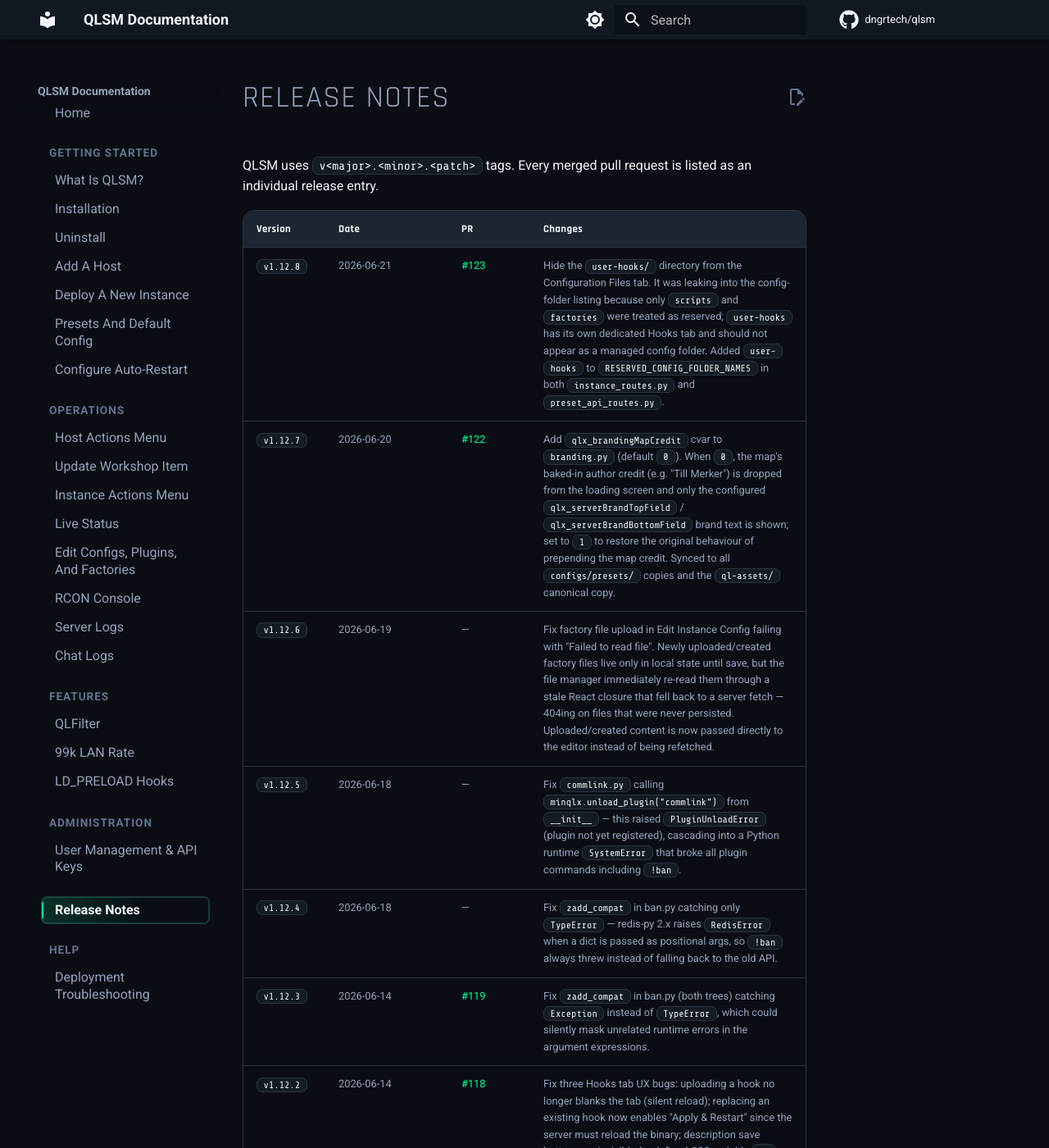
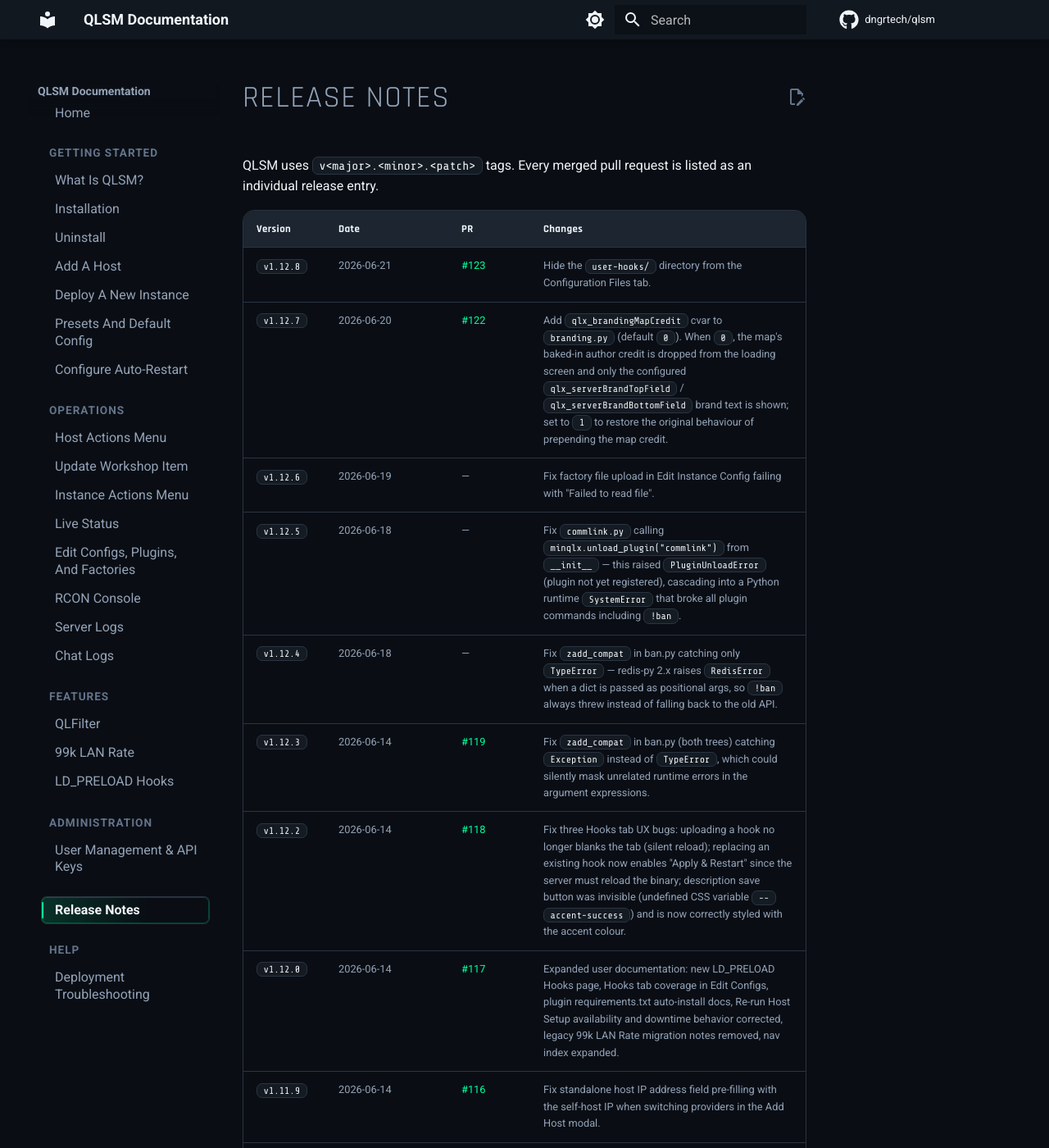
Before and after one commit to dngrtech/qlsm, an MkDocs documentation site: the page built from docs/user/releases.md, in a window 1280 px wide and 1400 px high. Shown: the whole window at 82% size. Built offline with MkDocs 1.6.1 and Material for MkDocs 9.7.7, drawn with Linux system fonts in a browser that asks for light colours; comment, search, counter and statistics services are not loaded.

Commit message:
Revise release notes for clarity and conciseness
Updated release notes to include concise summaries of changes for versions 1.12.8, 1.12.7, and 1.12.6.

```diff
--- a/docs/user/releases.md
+++ b/docs/user/releases.md
@@ -4,9 +4,9 @@
 
 | Version | Date | PR | Changes |
 | --- | --- | --- | --- |
-| `v1.12.8` | 2026-06-21 | [#123](https://github.com/dngrtech/qlsm/pull/123) | Hide the `user-hooks/` directory from the Configuration Files tab. It was leaking into the config-folder listing because only `scripts` and `factories` were treated as reserved; `user-hooks` has its own dedicated Hooks tab and should not appear as a managed config folder. Added `user-hooks` to `RESERVED_CONFIG_FOLDER_NAMES` in both `instance_routes.py` and `preset_api_routes.py`. |
-| `v1.12.7` | 2026-06-20 | [#122](https://github.com/dngrtech/qlsm/pull/122) | Add `qlx_brandingMapCredit` cvar to `branding.py` (default `0`). When `0`, the map's baked-in author credit (e.g. "Till Merker") is dropped from the loading screen and only the configured `qlx_serverBrandTopField` / `qlx_serverBrandBottomField` brand text is shown; set to `1` to restore the original behaviour of prepending the map credit. Synced to all `configs/presets/` copies and the `ql-assets/` canonical copy. |
-| `v1.12.6` | 2026-06-19 | — | Fix factory file upload in Edit Instance Config failing with "Failed to read file". Newly uploaded/created factory files live only in local state until save, but the file manager immediately re-read them through a stale React closure that fell back to a server fetch — 404ing on files that were never persisted. Uploaded/created content is now passed directly to the editor instead of being refetched. |
+| `v1.12.8` | 2026-06-21 | [#123](https://github.com/dngrtech/qlsm/pull/123) | Hide the `user-hooks/` directory from the Configuration Files tab. |
+| `v1.12.7` | 2026-06-20 | [#122](https://github.com/dngrtech/qlsm/pull/122) | Add `qlx_brandingMapCredit` cvar to `branding.py` (default `0`). When `0`, the map's baked-in author credit is dropped from the loading screen and only the configured `qlx_serverBrandTopField` / `qlx_serverBrandBottomField` brand text is shown; set to `1` to restore the original behaviour of prepending the map credit. |
+| `v1.12.6` | 2026-06-19 | — | Fix factory file upload in Edit Instance Config failing with "Failed to read file". |
 | `v1.12.5` | 2026-06-18 | — | Fix `commlink.py` calling `minqlx.unload_plugin("commlink")` from `__init__` — this raised `PluginUnloadError` (plugin not yet registered), cascading into a Python runtime `SystemError` that broke all plugin commands including `!ban`. |
 | `v1.12.4` | 2026-06-18 | — | Fix `zadd_compat` in ban.py catching only `TypeError` — redis-py 2.x raises `RedisError` when a dict is passed as positional args, so `!ban` always threw instead of falling back to the old API. |
 | `v1.12.3` | 2026-06-14 | [#119](https://github.com/dngrtech/qlsm/pull/119) | Fix `zadd_compat` in ban.py (both trees) catching `Exception` instead of `TypeError`, which could silently mask unrelated runtime errors in the argument expressions. |
```
